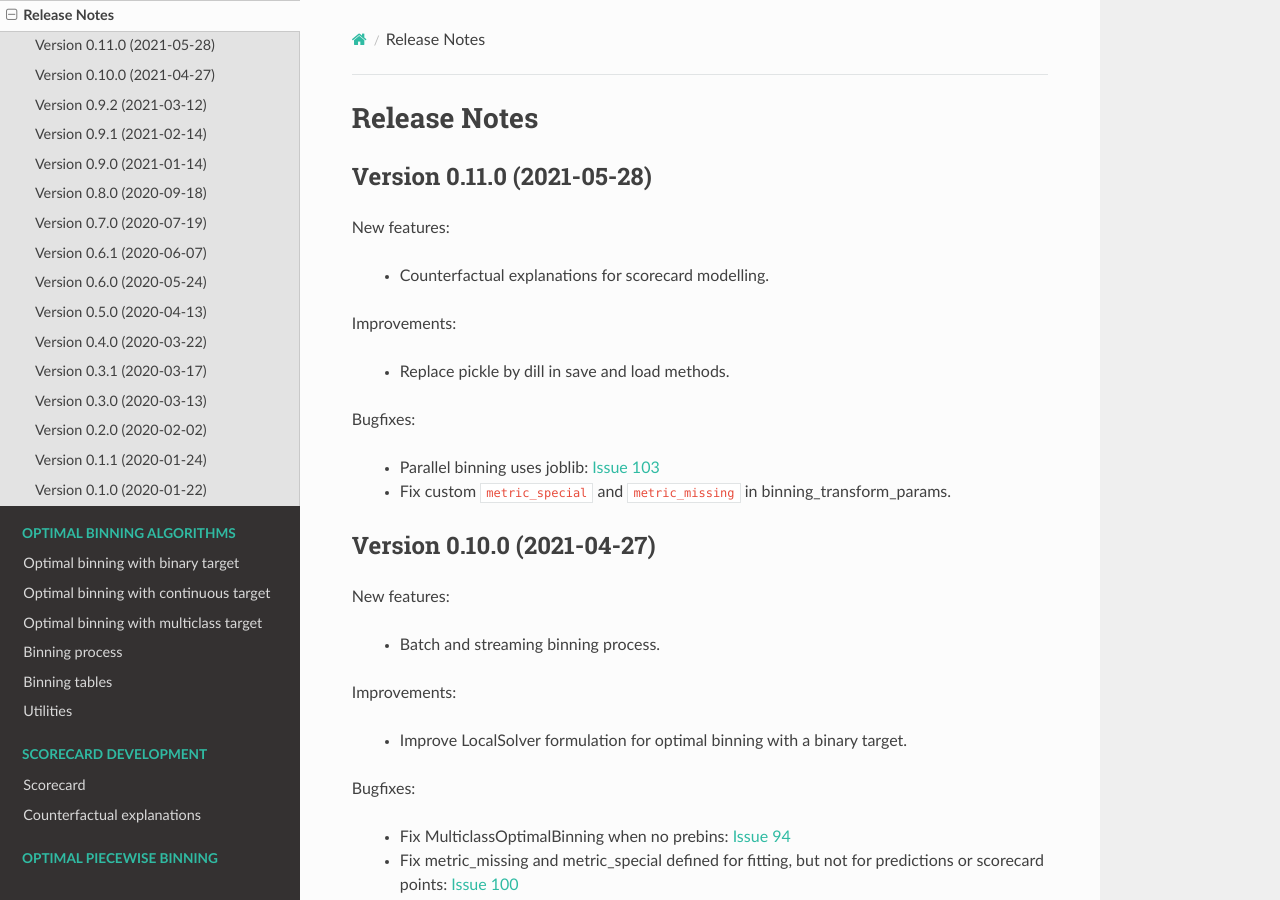
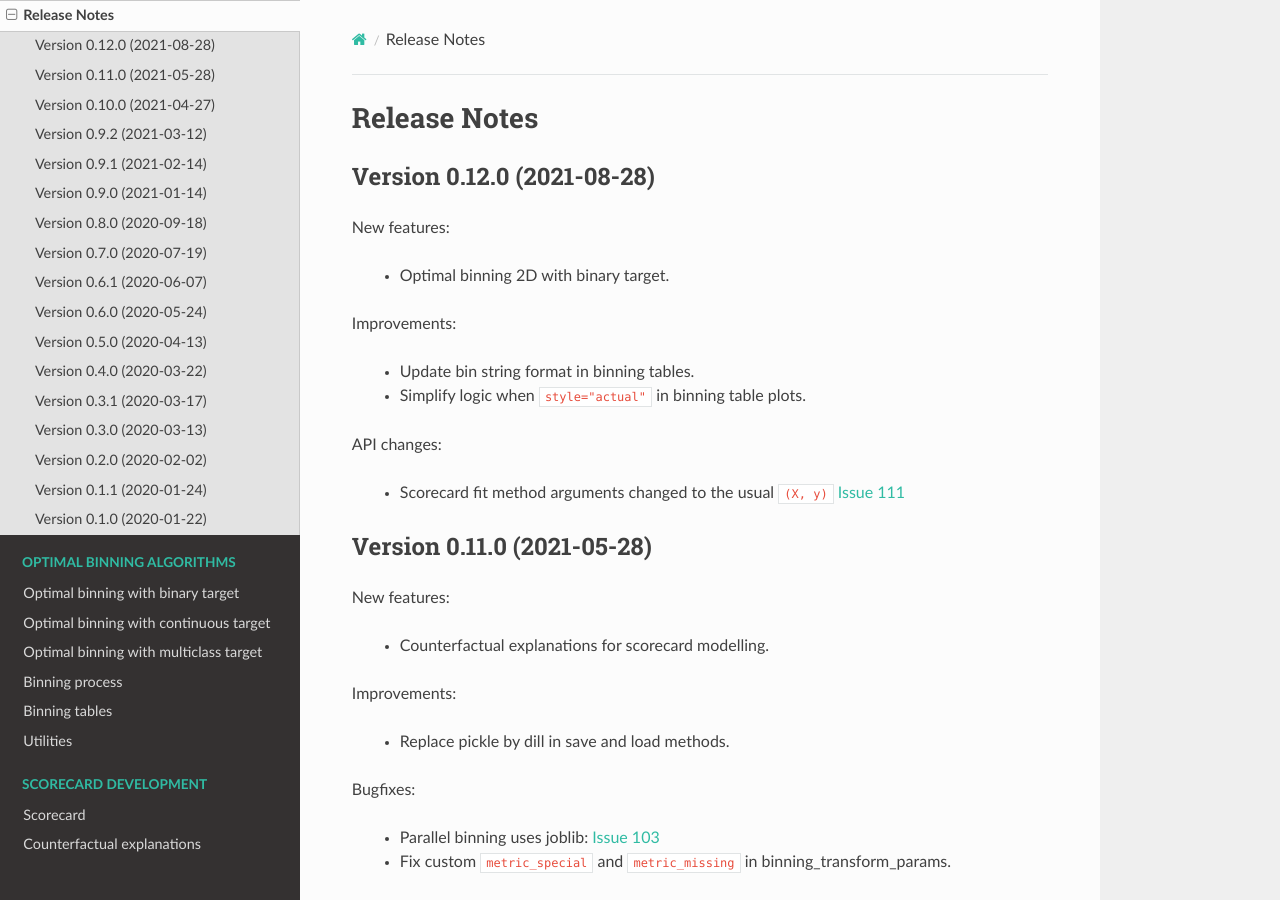
Before and after one commit to guillermo-navas-palencia/optbinning, a Sphinx documentation site: the page built from doc/source/release_notes.rst, in a window 1280 px wide and 900 px high. Built offline with Sphinx 7.4.7 and the Read the Docs theme 2.0.0, drawn with Linux system fonts in a browser that asks for light colours.

Commit message:
Update release notes

```diff
--- a/doc/source/release_notes.rst
+++ b/doc/source/release_notes.rst
@@ -1,5 +1,23 @@
 Release Notes
 =============
+
+Version 0.12.0 (2021-08-28)
+---------------------------
+
+New features:
+
+   - Optimal binning 2D with binary target.
+
+Improvements:
+
+   - Update bin string format in binning tables.
+   - Simplify logic when ``style="actual"`` in binning table plots.
+
+
+API changes:
+
+   - Scorecard fit method arguments changed to the usual ``(X, y)`` `Issue 111 <X, y. https://github.com/guillermo-navas-palencia/optbinning/issues/111>`_
+
 
 Version 0.11.0 (2021-05-28)
 ---------------------------
```
